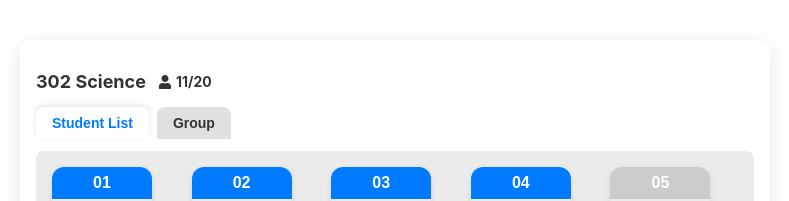
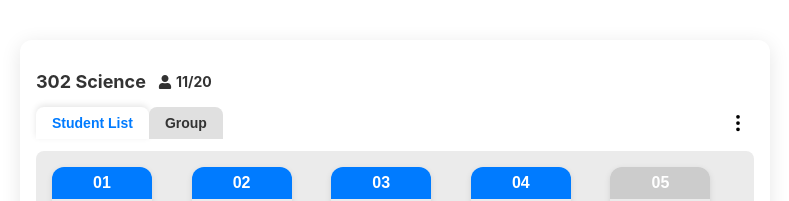
Before and after one commit to chuang128/class_list, a React (Vite) app: page / in a window 1280 px wide. Shown: the top 201 px of the page, without its empty margins (245-1034 px from the left). Built offline with nearby package versions, Linux system fonts and the light colour scheme.

Commit message:
Set up menu state and click handlers and pass down as props

```diff
--- /dev/null
+++ b/src/components/Menu.tsx
@@ -0,0 +1,61 @@
+import styled from "@emotion/styled";
+import { BsThreeDotsVertical } from "react-icons/bs";
+
+const MenuWrapper = styled.div`
+  position: relative;
+`;
+
+const MenuButton = styled.button`
+  background: none;
+  border: none;
+  padding: 6px;
+  cursor: pointer;
+  display: flex;
+  align-items: center;
+  justify-content: center;
+`;
+
+const List = styled.div`
+  position: absolute;
+  top: 30px;
+  right: 0;
+  background: white;
+  border: 1px solid #ddd;
+  border-radius: 6px;
+  box-shadow: 0 2px 6px rgba(0, 0, 0, 0.15);
+  z-index: 10;
+  min-width: 140px;
+`;
+
+const MenuItem = styled.div`
+  padding: 8px 12px;
+  cursor: pointer;
+  font-size: 14px;
+  &:hover {
+    background-color: #f0f0f0;
+  }
+`;
+
+type MenuProps = {
+  isMenuExpanded: boolean;
+  onToggleMenu: () => void;
+};
+
+const Menu: React.FC<MenuProps> = ({
+  isMenuExpanded,
+  onToggleMenu,
+  // onOpenQR,
+}) => (
+  <MenuWrapper>
+    <MenuButton onClick={onToggleMenu}>
+      <BsThreeDotsVertical size={20} />
+    </MenuButton>
+    {isMenuExpanded && (
+      <List>
+        <MenuItem>Open QR Code Page</MenuItem>
+      </List>
+    )}
+  </MenuWrapper>
+);
+
+export default Menu;
--- a/src/components/Tabs/TabBar.tsx
+++ b/src/components/Tabs/TabBar.tsx
@@ -1,9 +1,12 @@
 import styled from "@emotion/styled";
 import { TabKey, TabList } from "./TabList";
+import Menu from "../Menu";
 
 type TabBarProps = {
   activeTab: TabKey;
-  onChange: (tab: TabKey) => void;
+  onSwitchTab: (tab: TabKey) => void;
+  onClickMenu: () => void;
+  isMenuExpanded: boolean;
 };
 
 const Tab = styled.button<{ active: boolean }>`
@@ -26,20 +29,29 @@ const TabBarWrapper = styled.div`
   gap: 8px;
   padding: 0 0 12px;
   background-color: transparent;
+  justify-content: space-between;
 `;
 
-const TabBar: React.FC<TabBarProps> = ({ activeTab, onChange }) => {
+const TabBar: React.FC<TabBarProps> = ({
+  activeTab,
+  onSwitchTab,
+  onClickMenu,
+  isMenuExpanded,
+}) => {
   return (
     <TabBarWrapper>
+      <div>
         {TabList.map((tab) => (
           <Tab
             key={tab.key}
             active={activeTab === tab.key}
-          onClick={() => onChange(tab.key)}
+            onClick={() => onSwitchTab(tab.key)}
           >
             {tab.label}
           </Tab>
         ))}
+      </div>
+      <Menu isMenuExpanded={isMenuExpanded} onToggleMenu={onClickMenu} />
     </TabBarWrapper>
   );
 };
--- a/src/controllers/ClassRoomController.tsx
+++ b/src/controllers/ClassRoomController.tsx
@@ -1,6 +1,5 @@
 import { useEffect, useState } from "react";
 import { fetchClassroom } from "../api/classApi";
-import ClassRoom from "../components/ClassRoom";
 import { FaUser } from "react-icons/fa";
 import { Class } from "../types";
 import styled from "@emotion/styled";
@@ -52,6 +51,7 @@ const ClassRoomController = () => {
   const [classRoom, setClassRoom] = useState<Class | null>(null);
   const [loading, setLoading] = useState<boolean>(false);
   const [activeTab, setActiveTab] = useState<TabKey>("student");
+  const [isMenuExpanded, setIsMenuExpanded] = useState<boolean>(false);
 
   useEffect(() => {
     const fetchData = async () => {
@@ -83,6 +83,12 @@ const ClassRoomController = () => {
   const handleScoreIncrement = (id: number) => updateStudentScore(id, 1);
   const handleScoreDecrement = (id: number) => updateStudentScore(id, -1);
 
+  const handleSwitchTab = (tab: TabKey) => {
+    setActiveTab(tab);
+  };
+
+  const handleToggleMenu = () => setIsMenuExpanded(!isMenuExpanded);
+
   return (
     <Container>
       <Header>
@@ -111,7 +117,12 @@ const ClassRoomController = () => {
         </StencilWrapper>
       ) : (
         <>
-          <TabBar activeTab={activeTab} onChange={setActiveTab} />
+          <TabBar
+            activeTab={activeTab}
+            onSwitchTab={handleSwitchTab}
+            onClickMenu={handleToggleMenu}
+            isMenuExpanded={isMenuExpanded}
+          />
           {TabList.find((tab) => tab.key === activeTab)?.render({
             classRoom,
             handleScoreIncrement,
```
Lines whose indentation alone changed are shown as unchanged.
